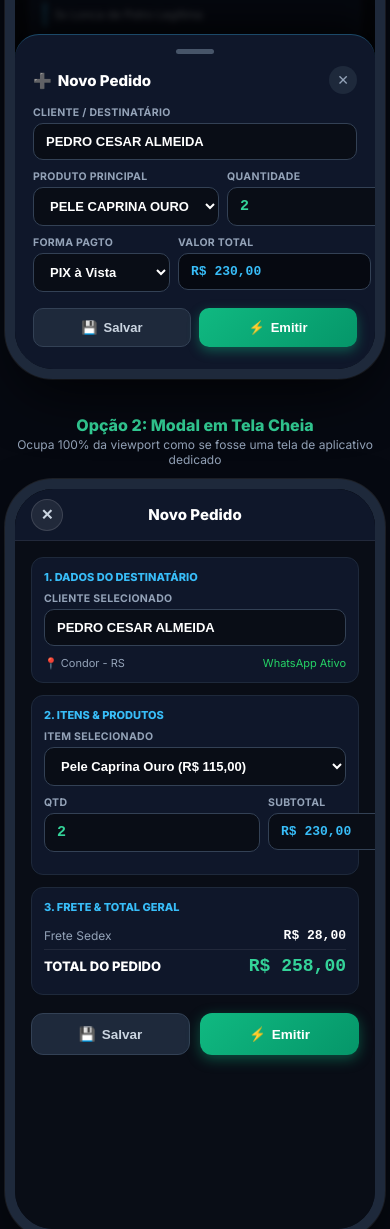
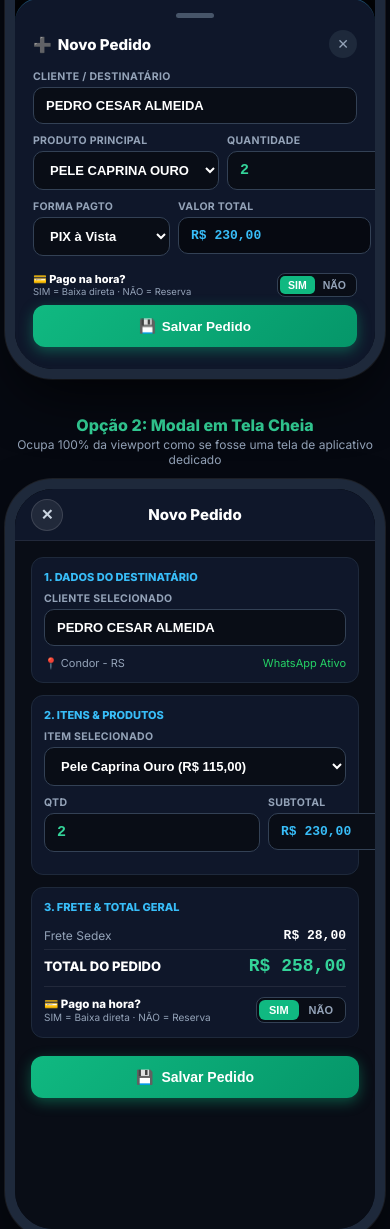
Before and after one commit to gustavorosainformatica/MisSuenos, a website: page public/demo_mobile_comparativo.html in a window 390 px wide. Shown: the part 743-1972 px from the top of the page. Drawn offline with Linux system fonts and the light colour scheme.

Commit message:
style(mobile): botao unico inteligente [Salvar Pedido] com toggle de pagamento

```diff
--- a/public/demo_mobile_comparativo.html
+++ b/public/demo_mobile_comparativo.html
@@ -723,14 +723,21 @@
               </div>
             </div>
 
-            <div style="display: grid; grid-template-columns: 1fr 1fr; gap: 8px; margin-top: 6px;">
-              <button type="button" class="btn-action-mobile" style="background: #1e293b; border: 1px solid #334155; color: #cbd5e1; padding: 11px; border-radius: 10px; font-size: 13px; font-weight: 800; display: flex; align-items: center; justify-content: center; gap: 6px; cursor: pointer;">
-                <span>💾</span> Salvar
-              </button>
-              <button type="button" class="btn-action-mobile" style="background: linear-gradient(135deg, #10b981 0%, #059669 100%); color: #fff; border: none; padding: 11px; border-radius: 10px; font-size: 13px; font-weight: 800; display: flex; align-items: center; justify-content: center; gap: 6px; cursor: pointer; box-shadow: 0 4px 12px rgba(16, 185, 129, 0.4);">
-                <span>⚡</span> Emitir
-              </button>
+            <!-- CHAVE INTELIGENTE: PAGO NA HORA? (OPÇÃO A) -->
+            <div style="display: flex; justify-content: space-between; align-items: center; padding: 6px 0 2px 0;">
+              <div>
+                <div style="font-size: 11px; font-weight: 800; color: #fff;">💳 Pago na hora?</div>
+                <div style="font-size: 9.5px; color: #94a3b8;">SIM = Baixa direta · NÃO = Reserva</div>
+              </div>
+              <div style="display: flex; background: #090d16; border: 1px solid #334155; border-radius: 8px; padding: 2px;">
+                <button type="button" style="padding: 3px 8px; font-size: 10.5px; font-weight: 800; border-radius: 5px; border: none; background: #10b981; color: #fff; cursor: pointer;">SIM</button>
+                <button type="button" style="padding: 3px 8px; font-size: 10.5px; font-weight: 700; border-radius: 5px; border: none; background: transparent; color: #94a3b8; cursor: pointer;">NÃO</button>
+              </div>
             </div>
+
+            <button type="button" class="btn-save-mobile" style="margin-top: 6px;">
+              <span>💾</span> Salvar Pedido
+            </button>
           </div>
         </div>
 
@@ -831,16 +838,24 @@
                 <span style="font-size: 13px; font-weight: 800; color: #fff;">TOTAL DO PEDIDO</span>
                 <span style="font-family: monospace; font-size: 18px; font-weight: 900; color: #34d399;">R$ 258,00</span>
               </div>
+
+              <!-- CHAVE INTELIGENTE: PAGO NA HORA? (OPÇÃO A ESCOLHIDA) -->
+              <div style="display: flex; justify-content: space-between; align-items: center; padding: 10px 0 2px 0; border-top: 1px solid rgba(255,255,255,0.08); margin-top: 4px;">
+                <div>
+                  <div style="font-size: 11.5px; font-weight: 800; color: #fff;">💳 Pago na hora?</div>
+                  <div style="font-size: 10px; color: #94a3b8;">SIM = Baixa direta · NÃO = Reserva</div>
+                </div>
+                <div style="display: flex; background: #090d16; border: 1px solid #334155; border-radius: 8px; padding: 2px;">
+                  <button type="button" style="padding: 4px 10px; font-size: 11px; font-weight: 800; border-radius: 6px; border: none; background: #10b981; color: #fff; cursor: pointer;">SIM</button>
+                  <button type="button" style="padding: 4px 10px; font-size: 11px; font-weight: 700; border-radius: 6px; border: none; background: transparent; color: #94a3b8; cursor: pointer;">NÃO</button>
+                </div>
+              </div>
             </div>
 
-            <div style="display: grid; grid-template-columns: 1fr 1fr; gap: 10px; margin-top: 6px;">
-              <button type="button" class="btn-action-mobile" style="background: #1e293b; border: 1px solid #334155; color: #cbd5e1; padding: 12px; border-radius: 12px; font-size: 13.5px; font-weight: 800; display: flex; align-items: center; justify-content: center; gap: 6px; cursor: pointer; transition: all 0.2s;">
-                <span>💾</span> Salvar
-              </button>
-              <button type="button" class="btn-action-mobile" style="background: linear-gradient(135deg, #10b981 0%, #059669 100%); color: #fff; border: none; padding: 12px; border-radius: 12px; font-size: 13.5px; font-weight: 800; display: flex; align-items: center; justify-content: center; gap: 6px; cursor: pointer; box-shadow: 0 4px 14px rgba(16, 185, 129, 0.4); transition: all 0.2s;">
-                <span>⚡</span> Emitir
-              </button>
-            </div>
+            <!-- BOTÃO ÚNICO INTELIGENTE E CONFORTÁVEL -->
+            <button type="button" class="btn-save-mobile" style="margin-top: 6px; background: linear-gradient(135deg, #10b981 0%, #059669 100%); width: 100%; color: #fff; border: none; padding: 13px; border-radius: 12px; font-size: 14px; font-weight: 800; display: flex; align-items: center; justify-content: center; gap: 8px; cursor: pointer; box-shadow: 0 4px 14px rgba(16, 185, 129, 0.4);">
+              <span>💾</span> Salvar Pedido
+            </button>
           </div>
         </div>
 
```
